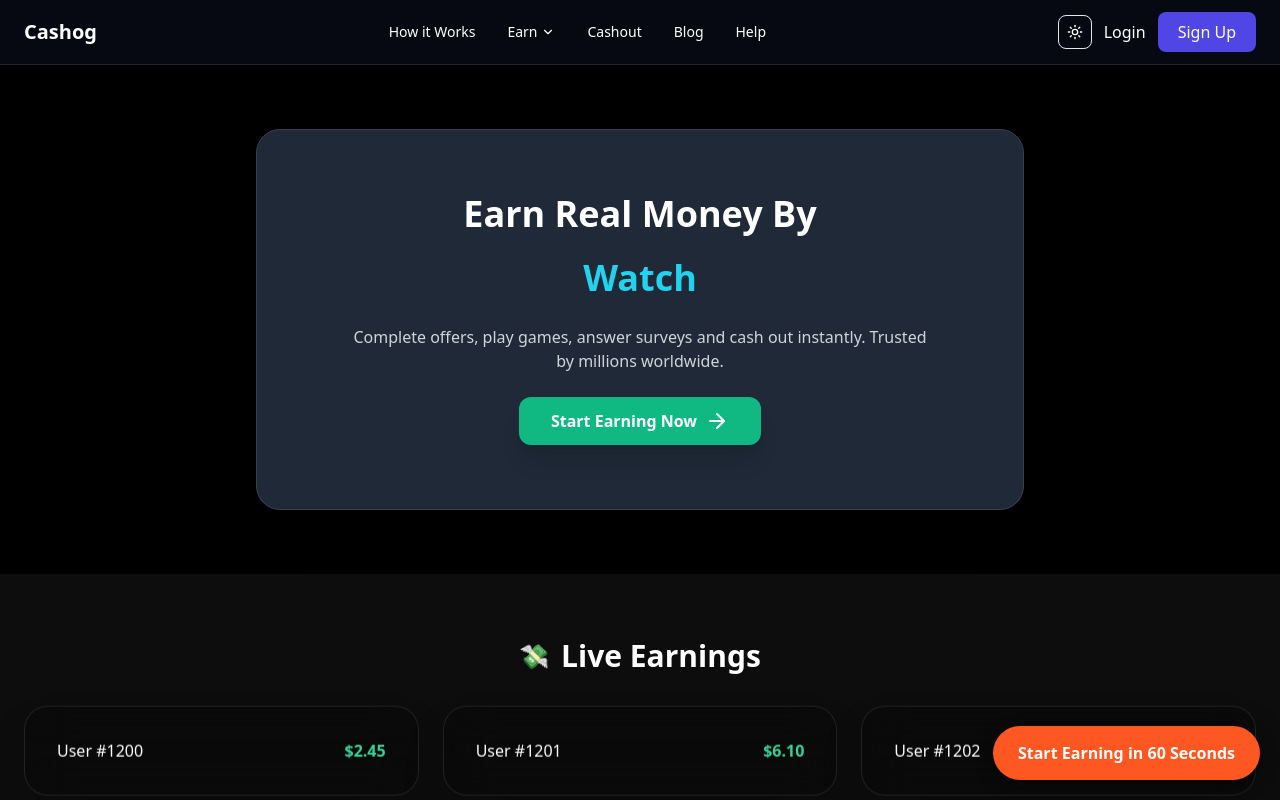
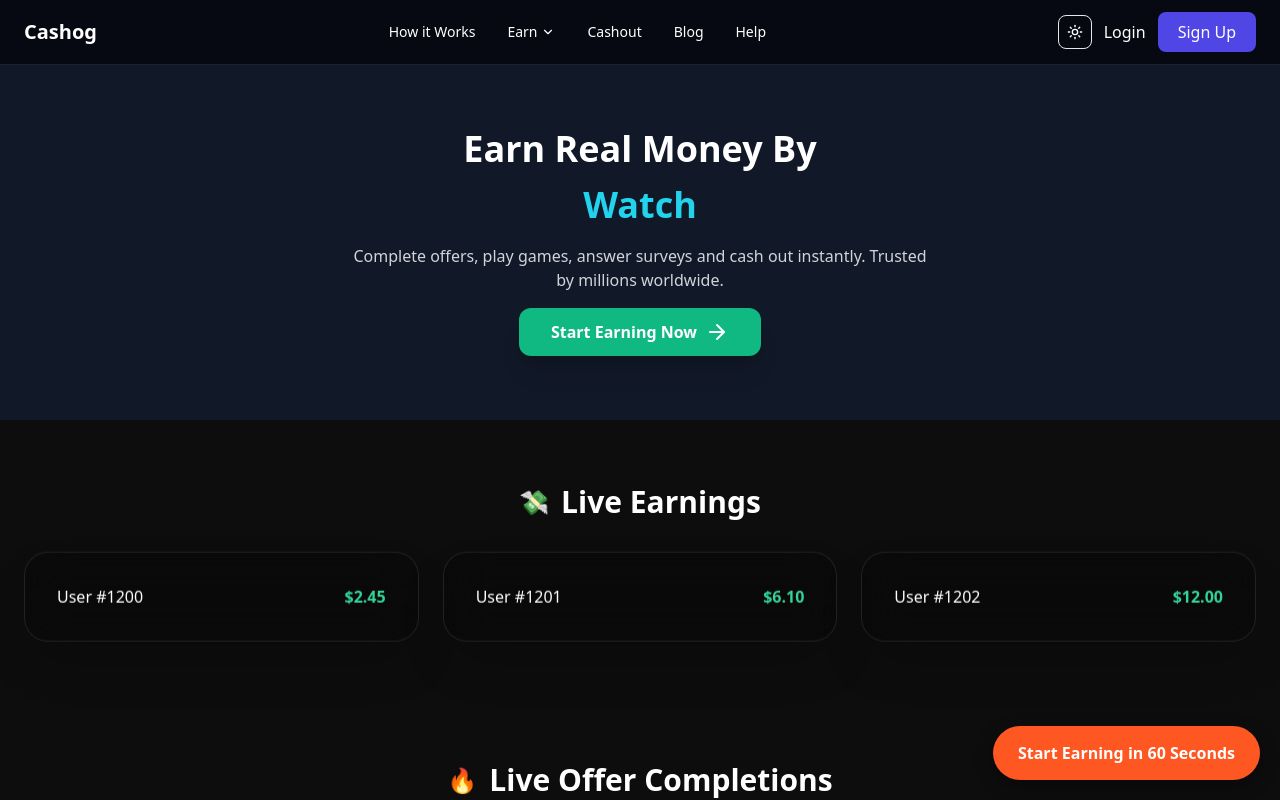
Before and after one commit to tool63/cashin, a Next.js app: page / in a window 1280 px wide. Shown: the top 800 px of the page. Built offline with nearby package versions, Linux system fonts and the light colour scheme.

Commit message:
Update page.tsx

```diff
--- a/app/page.tsx
+++ b/app/page.tsx
@@ -201,12 +201,11 @@ const HeroSection = () => {
   }, [current])
 
   return (
-    <section className="relative flex items-center justify-center py-16 px-6">
-      {/* Card-like container */}
-      <div className="relative z-10 bg-white dark:bg-gray-800 border border-gray-200 dark:border-gray-700 rounded-3xl shadow-2xl p-10 md:p-16 max-w-3xl w-full text-center flex flex-col items-center justify-center space-y-6">
+    <section className="relative flex items-center justify-center py-16 px-4 dark:bg-gray-900">
+      <div className="relative z-10 max-w-3xl w-full text-center flex flex-col items-center justify-center space-y-4">
 
         {/* Fixed heading */}
-        <motion.h1 className="text-3xl md:text-4xl font-extrabold">
+        <motion.h1 className="text-3xl md:text-4xl font-extrabold text-gray-900 dark:text-white">
           Earn Real Money By
         </motion.h1>
 
```
